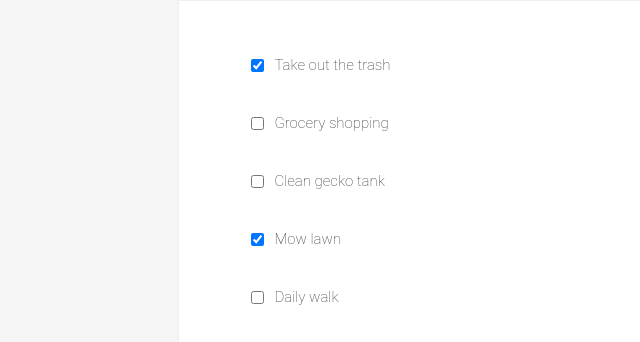
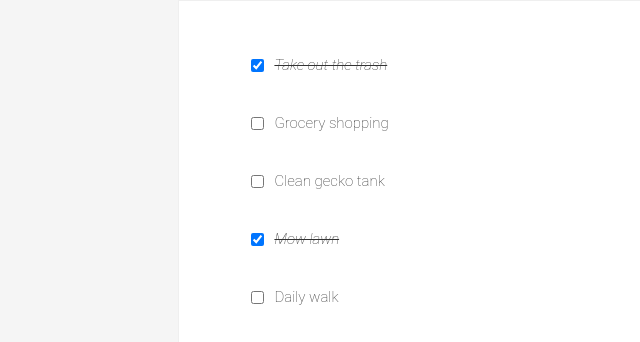
Before and after one commit to puzurs/To-Do-List-App, a React (Create React App) app: page / in a window 1280 px wide. Shown: the top 342 px of the page, without its empty margins (47-687 px from the left). Built offline with nearby package versions, Linux system fonts and the light colour scheme.

Commit message:
added completedStyle

```diff
--- a/src/TodoItem.js
+++ b/src/TodoItem.js
@@ -1,6 +1,12 @@
 import React from "react"
 
 function TodoItem(props) {
+    const completedStyle = {
+        fontStyle: "italic",
+        fontColor: "d3d3d3",
+        textDecoration: "line-through"
+    }
+
     return(
         <div className="todo-item">
             <input
@@ -8,7 +14,7 @@
                 checked={props.item.completed}
                 onChange={() => props.handleChange(props.item.id)}
             />
-            <p>{props.item.text}</p>
+            <p style={props.item.completed ? completedStyle : null}>{props.item.text}</p>
         </div>
     )
 }
```
